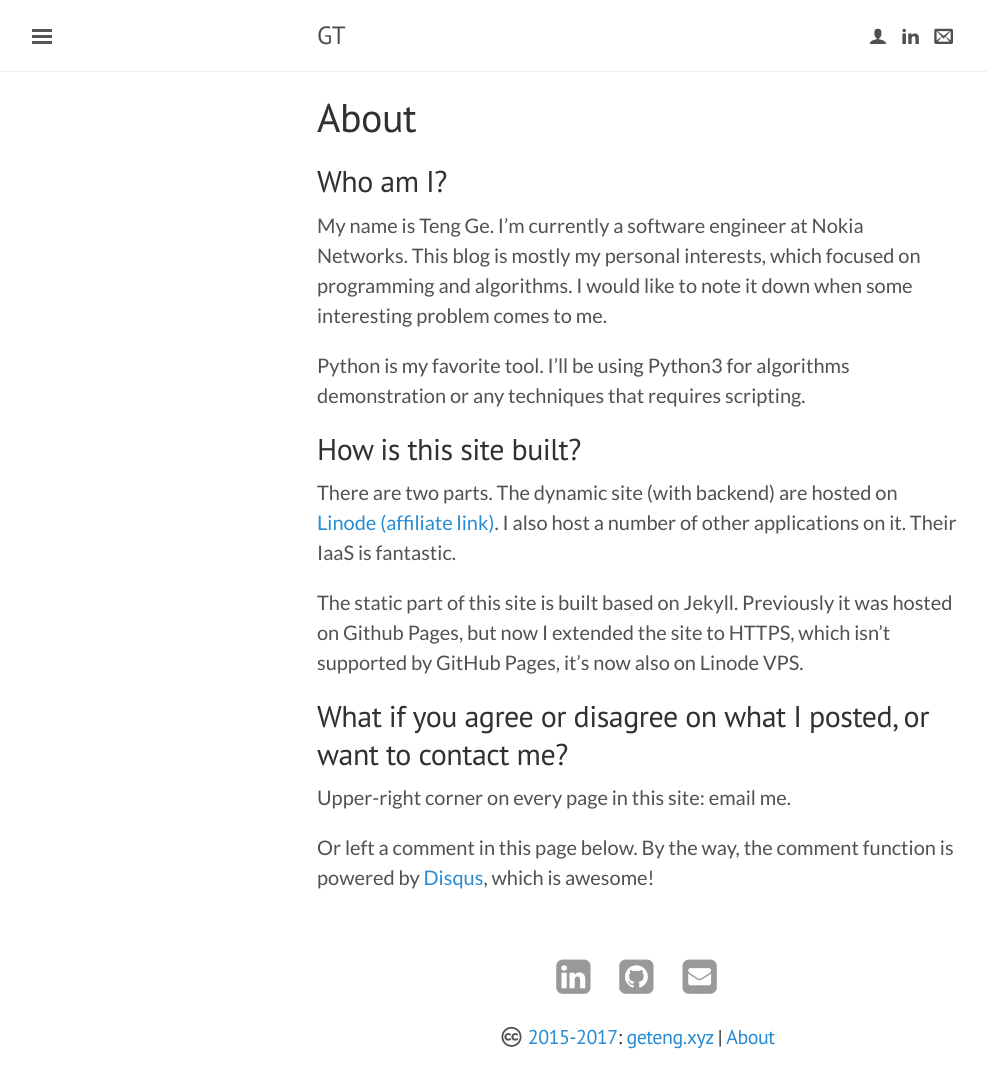
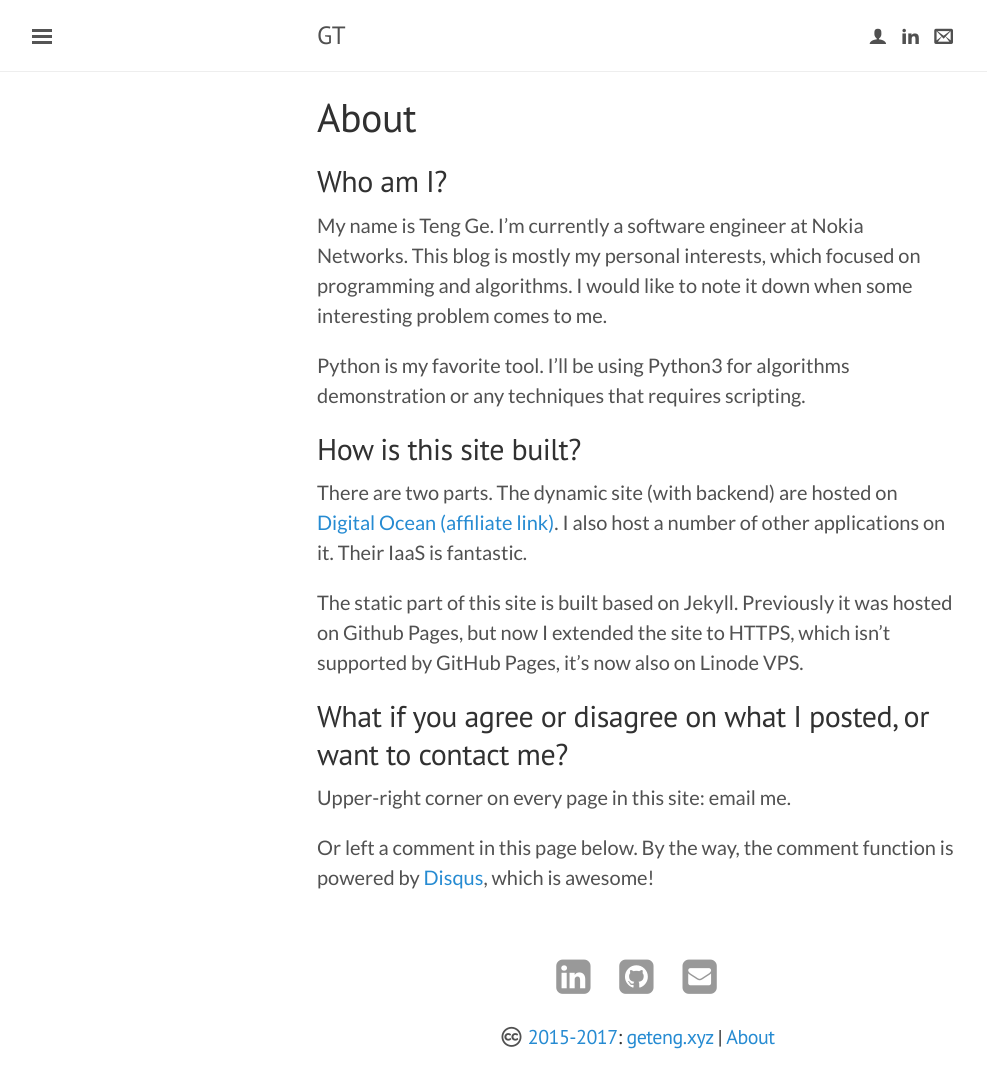
Before and after one commit to tengg/tengg.github.io, a Jekyll site: the page built from pages/about.md, in a window 1280 px wide. Shown: the whole page, without its empty margins (3-990 px from the left). Built offline with Jekyll 4.4.1, drawn with Linux system fonts in a browser that asks for light colours; nearby versions of some CDN libraries; some web fonts are replaced; comment, search, counter and statistics services are not loaded.

Commit message:
update referral link

```diff
--- a/pages/about.md
+++ b/pages/about.md
@@ -10,8 +10,7 @@ My name is Teng Ge. I'm currently a software engineer at Nokia Networks. This bl
 Python is my favorite tool. I'll be using Python3 for algorithms demonstration or any techniques that requires scripting.
 
 ## How is this site built?
-There are two parts. The dynamic site (with backend) are hosted on [Linode (affiliate link)](https://www.linode.com/?r=49bc1f4895b700c0b62446b4849af1eeefcda114
-). I also host a number of other applications on it. Their IaaS is fantastic.
+There are two parts. The dynamic site (with backend) are hosted on [Digital Ocean (affiliate link)](https://m.do.co/c/53921fec6121). I also host a number of other applications on it. Their IaaS is fantastic.
 
 The static part of this site is built based on Jekyll. Previously it was hosted on Github Pages, but now I extended the site to HTTPS, which isn't supported by GitHub Pages, it's now also on Linode VPS.
 
```
